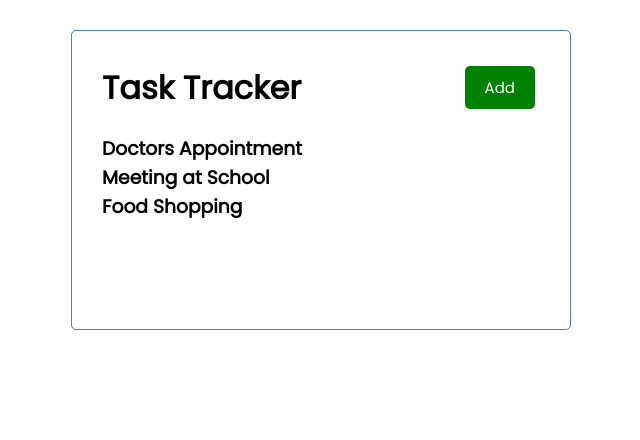
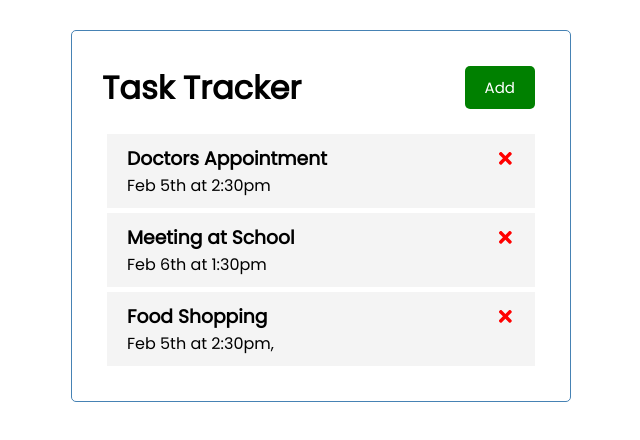
Before and after one commit to TheJasuMasa/task-list-app, a React (Create React App) app: page / in a window 1280 px wide. Shown: the top 440 px of the page, without its empty margins (319-959 px from the left). Built offline with nearby package versions, Linux system fonts and the light colour scheme.

Commit message:
configure tasks, add task component, add font-awesome react-icon dependencies, add delete functionality to each task

```diff
--- a/package.json
+++ b/package.json
@@ -8,6 +8,7 @@
     "@testing-library/user-event": "^12.8.3",
     "react": "^17.0.2",
     "react-dom": "^17.0.2",
+    "react-icons": "^4.3.1",
     "react-scripts": "4.0.3",
     "web-vitals": "^1.1.2"
   },
--- a/src/App.js
+++ b/src/App.js
@@ -1,11 +1,40 @@
 import Header from './components/Header'
 import Tasks from './components/Tasks'
+import { useState } from 'react'
 
 function App() {
+
+  const [tasks, setTasks] = useState([
+    {
+        id: 1,
+        text: 'Doctors Appointment',
+        day: 'Feb 5th at 2:30pm',
+        reminder: true,
+    },
+    {
+        id: 2,
+        text: 'Meeting at School',
+        day: 'Feb 6th at 1:30pm',
+        reminder: true,
+     },
+     {
+        id: 3,
+        text: 'Food Shopping',
+        day: 'Feb 5th at 2:30pm,',
+        reminder: false,
+     },
+ ])
+
+ //Delete Task
+ const deleteTask = (id) => {
+   console.log('delete', id)
+   setTasks(tasks.filter((task)=> task.id !== id))
+ }
+
   return (
     <div className="container">
       <Header />
-      <Tasks />
+      {tasks.length > 0 ? <Tasks tasks={tasks} onDelete={deleteTask}/> : <p>No Tasks  to Show</p>}
     </div>
   );
 }
--- /dev/null
+++ b/src/components/Task.js
@@ -0,0 +1,12 @@
+import { FaTimes } from 'react-icons/fa'
+
+const Task = ({ task, onDelete }) => {
+    return (
+        <div className ='task'>
+            <h3>{task.text} <FaTimes style={{color: 'red', cursor: 'pointer'}} onClick={()=>onDelete(task.id)}/></h3>
+            <p>{task.day}</p>
+        </div>
+    )
+}
+
+export default Task
--- a/src/components/Tasks.js
+++ b/src/components/Tasks.js
@@ -1,28 +1,11 @@
-const tasks = [
-   {
-       id: 1,
-       text: 'Doctors Appointment',
-       day: 'Feb 5th at 2:30pm',
-       reminder: true,
-   },
-   {
-        id: 2,
-        text: 'Meeting at School',
-        day: 'Feb 6th at 1:30pm',
-        reminder: true,
-    },
-    {
-        id: 3,
-        text: 'Food Shopping',
-        day: 'Feb 5th at 2:30pm,',
-        reminder: false,
-    },
-]
+import Task from './Task'
 
-const Tasks = () => {
+const Tasks = ({tasks, onDelete}) => {
     return (
         <>
-            {tasks.map((task)=>(<h3>{task.text}</h3>))}
+            {tasks.map((task)=>(
+            <Task key = {task.id} task = {task} onDelete={onDelete} />
+            ))}
         </>
     )
 }
```
Also changed, not shown: 1 other file (tests, documents, lock files or other folders).
